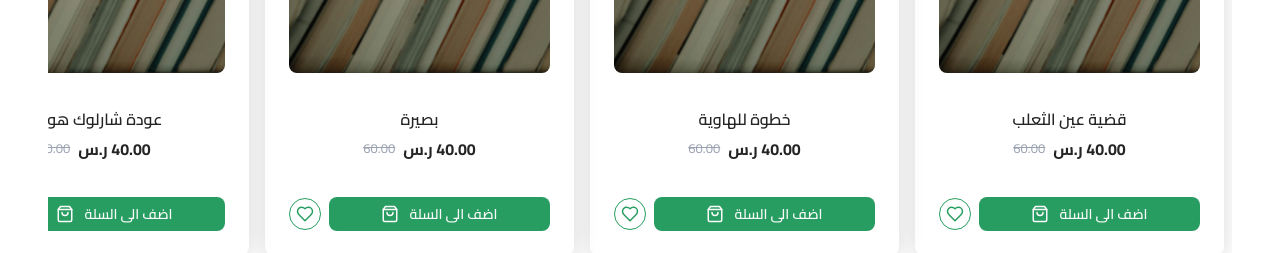
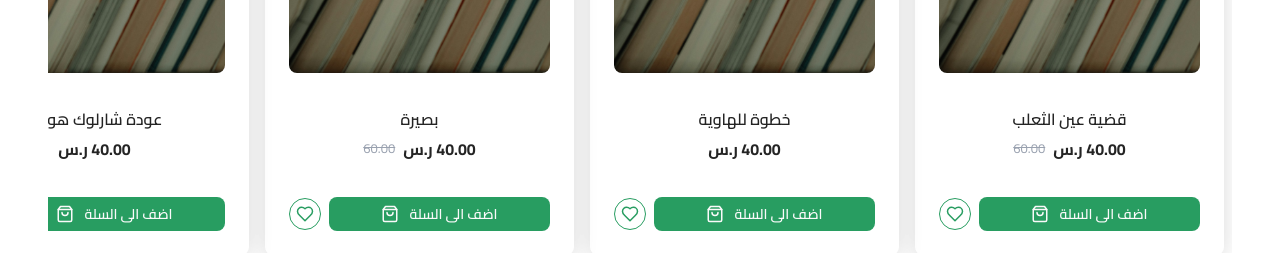
Before and after one commit to AhmedWaheedElmallah29/madadalalyaa, a React (Vite) app: page / in a window 1280 px wide. Shown: the part 1240-1493 px from the top of the page. Built offline with nearby package versions, Linux system fonts and the light colour scheme.

Commit message:
ui: hide original price if no discount applied on book card

```diff
--- a/src/components/books/BookCard.jsx
+++ b/src/components/books/BookCard.jsx
@@ -35,7 +35,7 @@ const BookCard = ({ book }) => {
 
         <div className="flex items-center justify-center gap-2 font-cairo font-bold text-[#242424] text-[14px] md:text-[16px] mb-4 md:mb-[24px]">
           <span>{book.price} ر.س</span>
-          {book.oldPrice && (
+          {book.oldPrice && book.discount && (
             <span className="text-gray-400 line-through text-[12px] md:text-[13px] font-normal">
               {book.oldPrice}
             </span>
```
